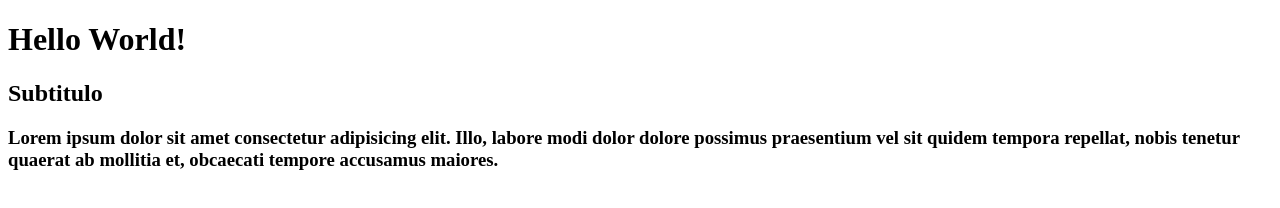
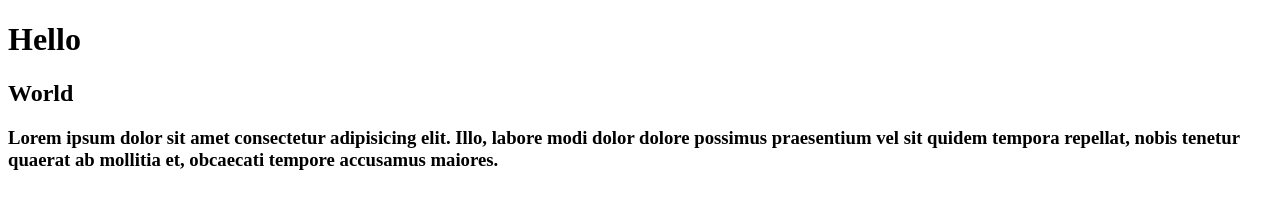
Before and after one commit to ElsonMartins/curso-git, a plain HTML site: page index.html in a window 1280 px wide. Drawn offline with Linux system fonts and the light colour scheme.

Commit message:
Outro DEV  commit de alterações para atualizar

```diff
--- a/index.html
+++ b/index.html
@@ -7,9 +7,9 @@
 </head>
 <body>
   <h1>
-    Hello World!
+    Hello
   </h1>
-  <h2>Subtitulo</h2>
+  <h2>World</h2>
   <h3>
     Lorem ipsum dolor sit amet consectetur adipisicing elit. Illo, labore modi dolor dolore possimus praesentium vel sit quidem tempora repellat, nobis tenetur quaerat ab mollitia et, obcaecati tempore accusamus maiores.
   </h3>
```
